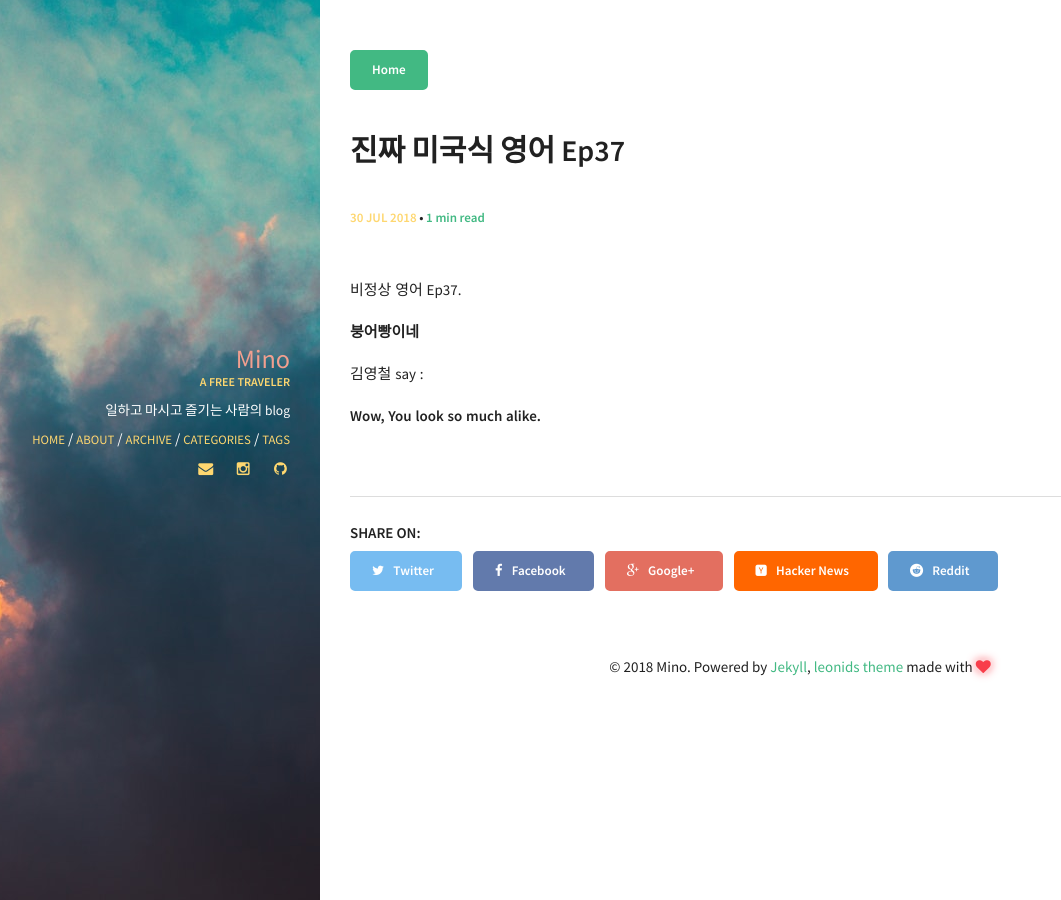
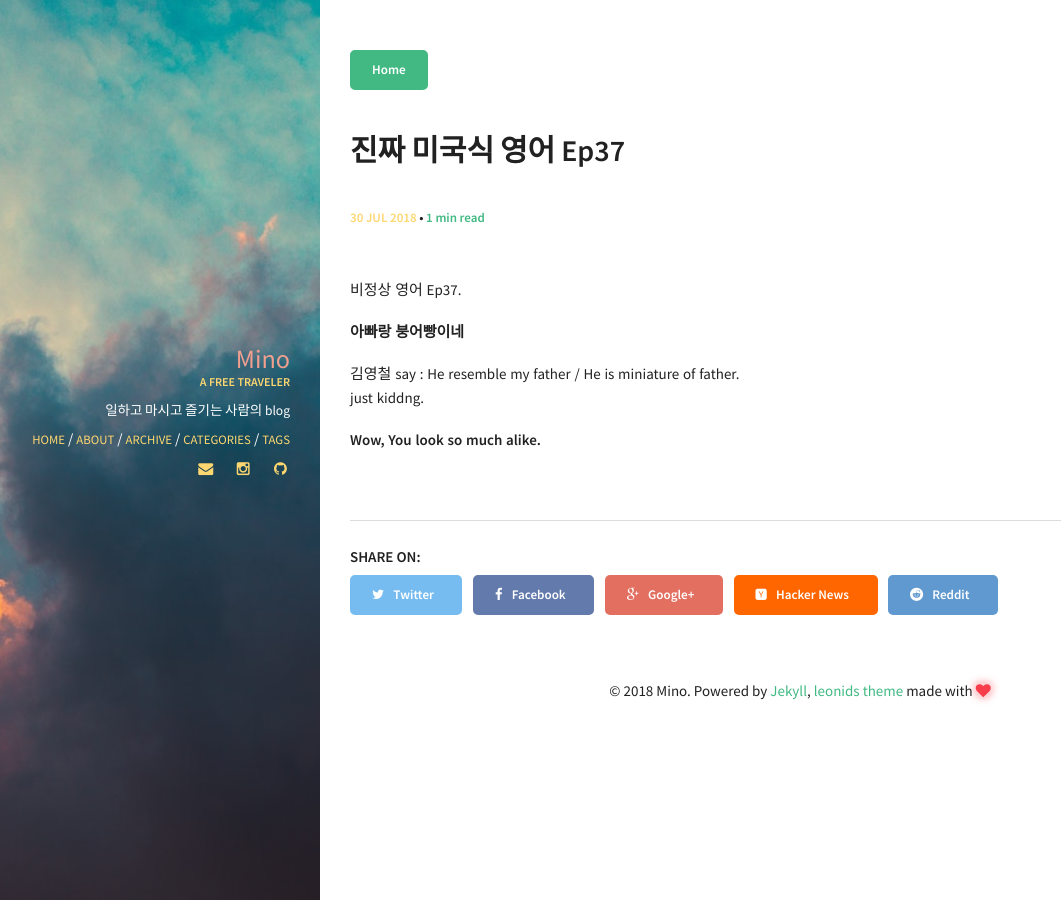
Before and after one commit to minoblog/minoblog.github.io, a Jekyll site: the page built from _posts/2018-07-30-Podcast-English-Ep37.md, in a window 1280 px wide. Shown: the whole page, without its empty margins (0-1061 px from the left). Built offline with Jekyll 4.4.1, drawn with Linux system fonts in a browser that asks for light colours.

Commit message:
Update 2018-07-30-Podcast-English-Ep37.md

```diff
--- a/_posts/2018-07-30-Podcast-English-Ep37.md
+++ b/_posts/2018-07-30-Podcast-English-Ep37.md
@@ -7,8 +7,9 @@ comments: true
 
 비정상 영어 Ep37.
 
-<b>붕어빵이네</b>
+<b>아빠랑 붕어빵이네</b>
 
-김영철 say :
+김영철 say : He resemble my father / He is miniature of father. <br>
+just kiddng. <br>
 
 <b>Wow, You look so much alike.</b>
```
